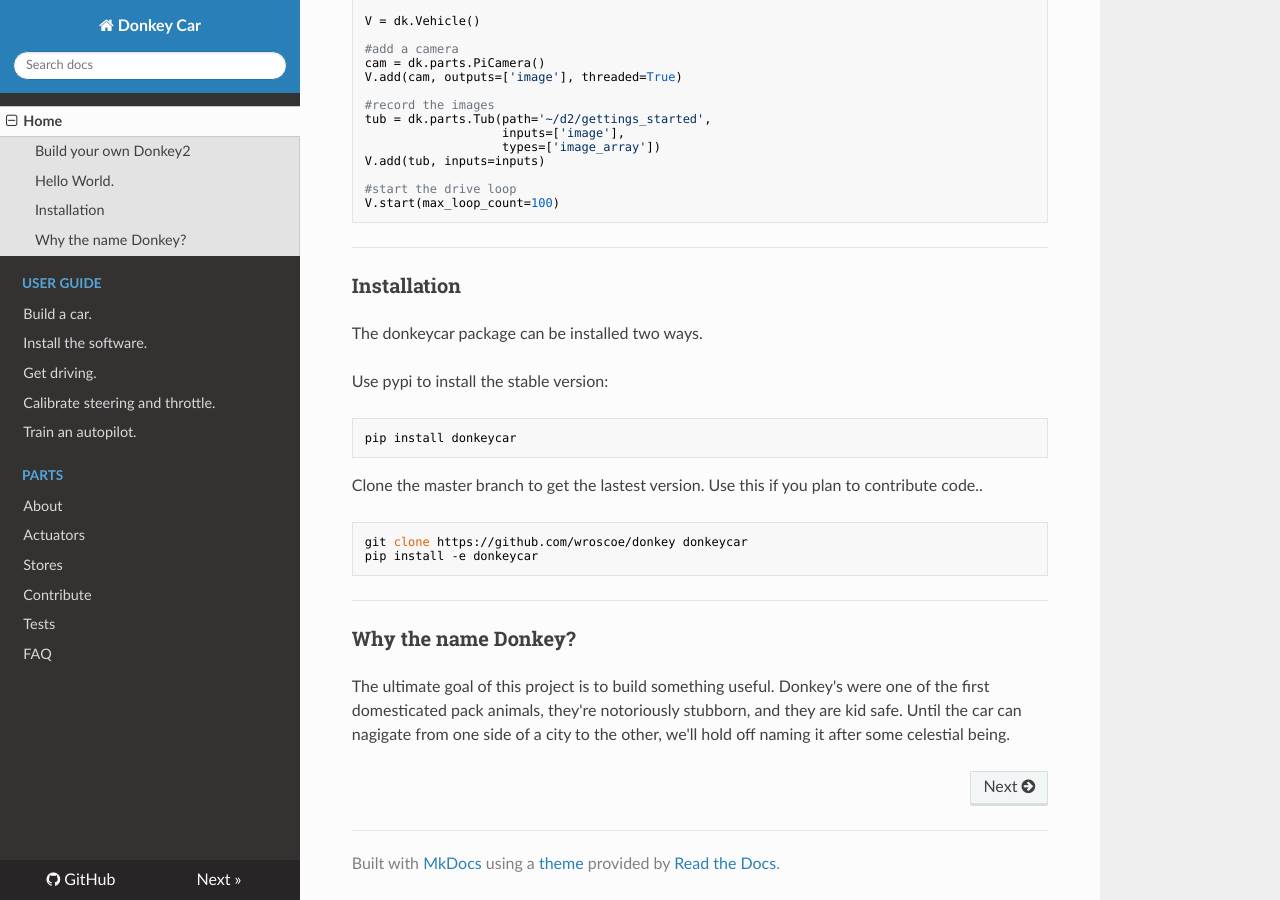
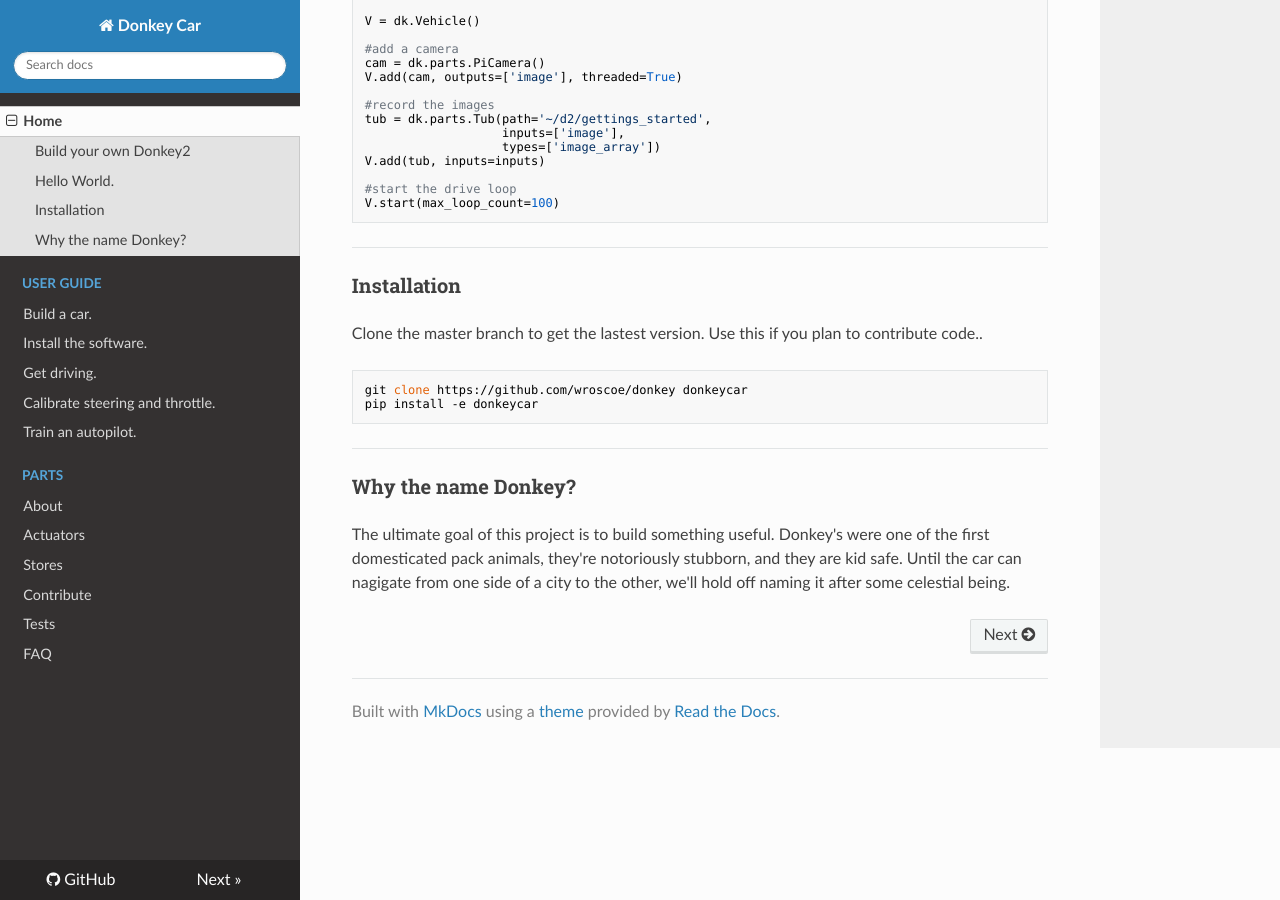
Before and after one commit to autorope/donkeycar, an MkDocs documentation site: the page built from docs/index.md, in a window 1280 px wide and 900 px high, scrolled down 735 px. Built offline with MkDocs 1.6.1, drawn with Linux system fonts in a browser that asks for light colours; nearby versions of some CDN libraries; old or Windows-style settings are respelled for this version of MkDocs.

````diff
--- a/docs/index.md
+++ b/docs/index.md
@@ -51,14 +51,6 @@ V.start(max_loop_count=100)
 
 ### Installation
 
-The donkeycar package can be installed two ways.
-
-Use pypi to install the stable version:
-```bash
-pip install donkeycar
-```
-
-
 Clone the master branch to get the lastest version. Use this if you plan
 to contribute code..
 ```bash
--- a/setup.py
+++ b/setup.py
@@ -18,10 +18,10 @@ extra_files = car_tempaltes + web_controller_html
 print('extra_files', extra_files)
 
 setup(name='donkeycar',
-    version='2.1.1b',
+    version='2.1.2.0',
     description='Self driving library for python.',
     url='https://github.com/wroscoe/donkey',
-    download_url='https://github.com/wroscoe/donkey/archive/2.1.1b.tar.gz',
+    download_url='https://github.com/wroscoe/donkey/archive/2.1.2.0.tar.gz',
     author='Will Roscoe',
     author_email='wroscoe@gmail.com',
     license='MIT',
````
Also changed, not shown: docs/guide/install_software.md (+1 -1 lines).
